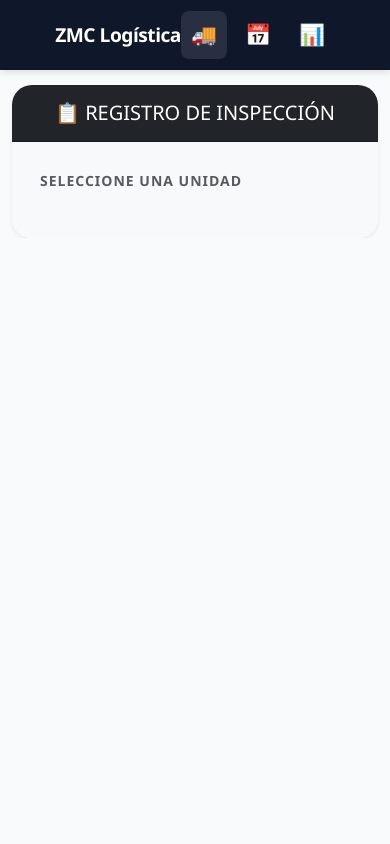
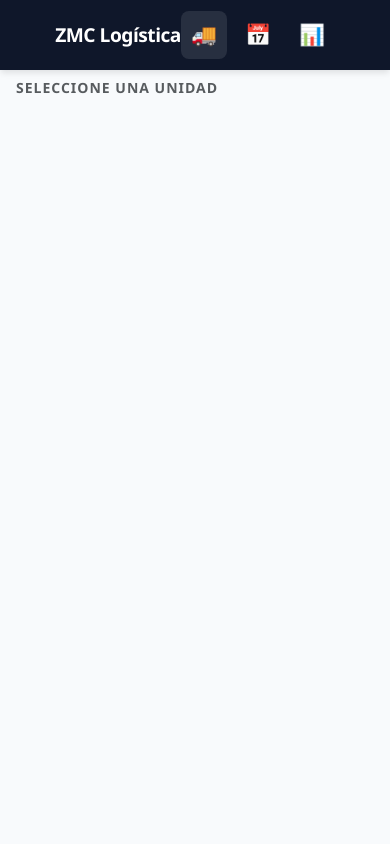
Before and after one commit to iancuea/app_zmc_00, a Django app: page /mantenciones/nueva/ in a window 390 px wide. Run offline with Django 5.2, Linux system fonts and the light colour scheme; the visitor is signed in with stand-in values (Sample User, id 1); data that the repository does not hold is empty.

Commit message:
Arreglos detalles mobile

```diff
--- a/mantenciones/static/mantenciones/css/inspeccion_mobile.css
+++ b/mantenciones/static/mantenciones/css/inspeccion_mobile.css
@@ -16,6 +16,49 @@ body {
     font-family: 'Segoe UI', Roboto, sans-serif;
     color: #1e293b;
     overflow-x: hidden;
+}
+
+/* ============================================================
+   CONTENEDORES PRINCIPALES
+   ============================================================ */
+.bg-app {
+    background-color: var(--bg-app) !important;
+}
+
+.container-fluid {
+    overflow-x: hidden !important;
+}
+
+.header-inspeccion-banner {
+    background-color: #1e293b;
+    color: white;
+    padding: 1rem 0;
+    text-align: center;
+}
+
+.header-inspeccion-banner h3 {
+    margin: 0;
+    font-size: 1.1rem;
+    font-weight: 800;
+    text-transform: uppercase;
+    letter-spacing: 0.5px;
+}
+
+#selector-vehiculo-grid {
+    background-color: var(--bg-app);
+}
+
+.checklist-section-wrapper {
+    background-color: var(--bg-app);
+    border-top: 1px solid var(--border-color);
+    margin-top: 2rem;
+    margin-bottom: 200px;
+}
+
+#categorias-checklist {
+    background-color: white;
+    border-radius: 8px;
+    overflow: hidden;
 }
 
 .container {
@@ -134,6 +177,10 @@ body {
     padding: 15px;
     border-bottom: 1px solid #f1f5f9;
     background: white;
+    margin-left: -12px;
+    margin-right: -12px;
+    padding-left: 15px;
+    padding-right: 15px;
 }
 
 .item-info {
@@ -340,3 +387,113 @@ select#id_camion {
 .content-wrapper {
     padding-top: 85px; /* Debe ser un poco más que el alto de la barra (70px + 15px de aire) */
 }
+
+/* Barra Fija Superior */
+#sticky-progress-wrapper {
+    position: fixed;
+    top: 70px; /* Ajusta esto según el alto de tu navbar */
+    left: 0;
+    width: 100%;
+    height: 6px;
+    background: rgba(255,255,255,0.2);
+    z-index: 1060;
+    backdrop-filter: blur(4px);
+}
+
+#sticky-progress-bar {
+    width: 0%;
+    height: 100%;
+    background: #2563eb; /* Azul brillante */
+    box-shadow: 0 0 10px rgba(37, 99, 235, 0.5);
+    transition: width 0.4s ease;
+}
+
+/* Círculo Flotante */
+#floating-progress-container {
+    position: fixed;
+    bottom: 100px; /* Encima de los botones de acción */
+    right: 20px;
+    width: 65px;
+    height: 65px;
+    z-index: 1060;
+    background: white;
+    border-radius: 50%;
+    padding: 5px;
+    box-shadow: 0 4px 15px rgba(0,0,0,0.15);
+}
+
+.circular-chart { display: block; margin: 0 auto; max-width: 100%; }
+.circle-bg { fill: none; stroke: #eee; stroke-width: 3.8; }
+.circle { fill: none; stroke: #2563eb; stroke-width: 3.8; stroke-linecap: round; transition: stroke-dasharray 0.4s ease; }
+.percentage { fill: #1e293b; font-family: 'Inter', sans-serif; font-size: 0.6rem; font-weight: 800; text-anchor: middle; }
+
+.highlight-missing {
+    animation: pulse-red 1.5s ease-in-out;
+    border-radius: 10px;
+}
+
+@keyframes pulse-red {
+    0% { background-color: rgba(220, 53, 69, 0); }
+    30% { background-color: rgba(220, 53, 69, 0.2); border: 1px solid #dc3545; }
+    100% { background-color: rgba(220, 53, 69, 0); }
+}
+
+.header-inspeccion-banner {
+    background: #1e293b; /* Color oscuro ZMC */
+    color: white;
+    padding: 15px 0;
+    margin-top: -15px; /* Compensa si hay padding en el main */
+    box-shadow: 0 2px 4px rgba(0,0,0,0.1);
+}
+.checklist-section-wrapper {
+    width: 100%;
+    padding: 0;
+    margin: 0;
+    background: #ffffff;
+}
+
+@media (max-width: 576px) {
+    .container-fluid {
+        padding-left: 8px !important;
+        padding-right: 8px !important;
+    }
+
+    .checklist-row {
+        margin-left: 0 !important;
+        margin-right: 0 !important;
+        padding: 12px 5px !important; /* Más espacio vertical, menos horizontal */
+        border-radius: 0; /* Se ve mejor flush a los lados */
+        border-left: none;
+        border-right: none;
+    }
+
+    /* Si tienes tarjetas de información, que ocupen casi todo el ancho */
+    .info-card-modern {
+        margin-left: 0;
+        margin-right: 0;
+        border-radius: 12px; /* Un poco menos de curva para ganar espacio */
+    }
+}
+@media (max-width: 576px) {
+    /* Quitamos el espacio que Bootstrap le da al wrapper principal */
+    .content-wrapper {
+        padding: 0 !important;
+    }
+
+    /* Hacemos que cada fila del checklist no tenga bordes redondeados ni márgenes */
+    .checklist-row {
+        margin-left: 0 !important;
+        margin-right: 0 !important;
+        padding-left: 10px !important;
+        padding-right: 10px !important;
+        border-left: none !important;
+        border-right: none !important;
+        width: 100% !important;
+    }
+
+    /* Las tarjetas de info (KM, Conductor) pueden mantener un mínimo de aire */
+    .info-card-modern {
+        margin-left: 8px !important;
+        margin-right: 8px !important;
+    }
+}
--- a/mantenciones/static/mantenciones/js/inspeccion.js
+++ b/mantenciones/static/mantenciones/js/inspeccion.js
@@ -18,21 +18,99 @@ function actualizarBarra() {
     if (total === 0) return;
 
     const perc = Math.round((respondidos / total) * 100);
+
+    // 1. Elementos originales (los que ya tenías)
     const bar = document.getElementById('checklist-progress');
     const texto = document.getElementById('progreso-texto');
+
+    // 2. Nuevos elementos (Sticky y Círculo)
+    const stickyBar = document.getElementById('sticky-progress-bar');
+    const stickyWrapper = document.getElementById('sticky-progress-wrapper');
+    const circlePath = document.getElementById('circle-progress-path');
+    const circleText = document.getElementById('circle-text');
+    const floatingContainer = document.getElementById('floating-progress-container');
+
+    // --- ACTUALIZACIÓN DE ESTADOS ---
 
     if (bar && texto) {
         bar.style.width = perc + '%';
         texto.innerText = perc + '%';
 
+        // Lógica de colores que ya tenías
         if (perc < 40) {
             bar.className = "progress-bar progress-bar-striped progress-bar-animated bg-danger";
+            if(stickyBar) stickyBar.style.backgroundColor = "#dc3545"; // Rojo
         } else if (perc < 99) {
             bar.className = "progress-bar progress-bar-striped progress-bar-animated bg-warning";
+            if(stickyBar) stickyBar.style.backgroundColor = "#ffc107"; // Amarillo
         } else {
             bar.className = "progress-bar bg-success";
+            if(stickyBar) stickyBar.style.backgroundColor = "#198754"; // Verde
             if (window.navigator.vibrate) window.navigator.vibrate([30, 50, 30]);
         }
+    }
+
+    // --- ACTUALIZACIÓN DE LOS NUEVOS INDICADORES ---
+
+    // Mostrar indicadores solo si hay progreso
+    if (perc > 0) {
+        if (stickyWrapper) stickyWrapper.classList.remove('d-none');
+        if (floatingContainer) floatingContainer.classList.remove('d-none');
+    }
+
+    // Actualizar Barra Sticky Superior
+    if (stickyBar) {
+        stickyBar.style.width = perc + '%';
+    }
+
+    // Actualizar Círculo Flotante
+    if (circlePath) {
+        circlePath.setAttribute('stroke-dasharray', `${perc}, 100`);
+    }
+    if (circleText) {
+        circleText.textContent = perc + "%";
+    }
+}
+
+function irAlFaltante() {
+    const rows = document.querySelectorAll('.checklist-row');
+    let primerFaltante = null;
+
+    // Buscamos el primer ítem que no esté listo
+    for (let row of rows) {
+        const radioMarcado = row.querySelector('.item-radio:checked');
+        const switchAplica = row.querySelector('.switch-aplica');
+        const esAplicable = switchAplica ? switchAplica.checked : true;
+
+        // Si el ítem aplica pero no tiene ninguna opción seleccionada
+        if (esAplicable && !radioMarcado) {
+            primerFaltante = row;
+            break; // Nos detenemos en el primero que encontremos
+        }
+    }
+
+    if (primerFaltante) {
+        // 1. Calculamos la posición con el offset del Navbar (80px o 90px)
+        const offset = 85;
+        const elementPosition = primerFaltante.getBoundingClientRect().top + window.pageYOffset;
+
+        window.scrollTo({
+            top: elementPosition - offset,
+            behavior: 'smooth'
+        });
+
+        // 2. Feedback visual: Resaltamos la fila para que el mecánico la vea rápido
+        primerFaltante.classList.add('highlight-missing');
+
+        // Quitamos el resaltado después de un segundo
+        setTimeout(() => {
+            primerFaltante.classList.remove('highlight-missing');
+        }, 1500);
+
+    } else {
+        // Si no falta nada, damos un pequeño feedback de "Todo listo"
+        if (window.navigator.vibrate) window.navigator.vibrate(50);
+        console.log("¡Todo el checklist está completo!");
     }
 }
 
--- a/mantenciones/templates/mantenciones/crear_inspeccion.html
+++ b/mantenciones/templates/mantenciones/crear_inspeccion.html
@@ -8,13 +8,15 @@
 {% endblock %}
 
 {% block content %}
-<div class="container mb-5">
-    <div class="card shadow-sm border-0" style="border-radius: 20px; overflow: hidden;">
-        <div class="card-header bg-dark text-white py-3">
-            <h3 class="mb-0 fs-5 text-center text-uppercase fw-800">📋 Registro de Inspección</h3>
+<div class="container-fluid p-0 bg-app" style="min-height: 100vh;">
+    <!-- PASO 1: BANNER Y SELECTOR DE VEHÍCULOS -->
+    <div style="background-color: #1e293b;">
+        <div class="py-3">
+            <h3 class="mb-0 fs-5 text-center text-uppercase fw-800 text-white">📋 Registro de Inspección</h3>
         </div>
-        <div class="card-body bg-light">
-            <div id="selector-vehiculo-grid" class="container mb-4">
+    </div>
+
+    <div id="selector-vehiculo-grid" class="container-fluid px-3 py-4">
         <h5 class="text-muted fw-bold mb-3 small" style="letter-spacing: 1px;">SELECCIONE UNA UNIDAD</h5>
         <div class="row g-2">
             {% for choice in form.camion.field.choices %}
@@ -34,18 +36,19 @@
         </div>
     </div>
 
+    <!-- PASO 2: El formulario (Se activa tras el click) -->
     <div id="formulario-inspeccion-contenedor" style="display: none;">
-                <div class="container">
-                    <div class="card shadow-sm border-0" style="border-radius: 20px; overflow: hidden;">
-                        <!-- El título ahora aparece aquí, como parte del Paso 2 -->
-                        <div class="card-header bg-dark text-white py-3">
-                            <h3 class="mb-0 fs-5 text-center text-uppercase fw-800">📋 Registro de Inspección</h3>
+        <!-- BANNER DEL FORMULARIO -->
+        <div style="background-color: #1e293b;">
+            <div class="py-3">
+                <h3 class="mb-0 fs-5 text-center text-uppercase fw-800 text-white">📋 Registro de Inspección</h3>
+            </div>
         </div>
 
-                        <div class="card-body bg-light">
-                            <form id="inspeccion-form" method="post">
+        <form id="inspeccion-form" method="post" class="container-fluid px-3 py-4">
             {% csrf_token %}
             <div style="display: none;">{{ form.camion }}</div>
+
             <div class="info-card-modern mb-3">
                 <div class="info-card-content">
                     <div class="data-row">
@@ -139,8 +142,9 @@
                 </div>
             </div>
 
-                <div id="step-4" class="form-step" {% if form.errors %}style="display: block;"{% endif %}>
-                    <div id="categorias-checklist" class="mt-5">
+            <!-- SECCIÓN CHECKLIST: Ancho completo sin márgenes -->
+            <div class="checklist-section-wrapper container-fluid p-0 mt-4">
+                <div id="categorias-checklist" class="px-3">
                     <div class="text-center py-5">
                         <div class="spinner-border text-primary mb-2" role="status"></div>
                         <p class="text-muted">Esperando selección de camión...</p>
@@ -167,8 +171,7 @@
             </div>
         </form>
     </div>
-        </div>
-    </div>
+
 </div>
 <div class="modal fade" id="modalError" tabindex="-1" aria-hidden="true">
     <div class="modal-dialog modal-dialog-centered">
@@ -220,6 +223,15 @@
     </div>
 </div>
 
+<!-- Opción 2: Círculo de progreso flotante -->
+<div id="floating-progress-container" class="d-none" onclick="irAlFaltante()" style="cursor: pointer;">
+    <svg viewBox="0 0 36 36" class="circular-chart">
+        <path class="circle-bg" d="M18 2.0845 a 15.9155 15.9155 0 0 1 0 31.831 a 15.9155 15.9155 0 0 1 0 -31.831" />
+        <path id="circle-progress-path" class="circle" stroke-dasharray="0, 100" d="M18 2.0845 a 15.9155 15.9155 0 0 1 0 31.831 a 15.9155 15.9155 0 0 1 0 -31.831" />
+        <text x="18" y="20.35" class="percentage" id="circle-text">0%</text>
+    </svg>
+</div>
+
 {% endblock %}
 
 {% block extra_js %}
--- a/zmc/settings.py
+++ b/zmc/settings.py
@@ -26,7 +26,7 @@ SECRET_KEY = "django-insecure-$g#v#&i6&-92#$f*bdms70h40ym(94x%7x^)bsw5q2atvvnk5=
 # SECURITY WARNING: don't run with debug turned on in production!
 DEBUG = True
 
-ALLOWED_HOSTS = ['192.168.1.15', 'localhost', '127.0.0.1', '*']
+ALLOWED_HOSTS = ['192.168.1.15', 'localhost', '127.0.0.1',' 192.168.1.109', '*']
 
 CSRF_TRUSTED_ORIGINS = [
     'https://delbert-putrid-harmfully.ngrok-free.dev',
```
Lines whose indentation alone changed are shown as unchanged.
